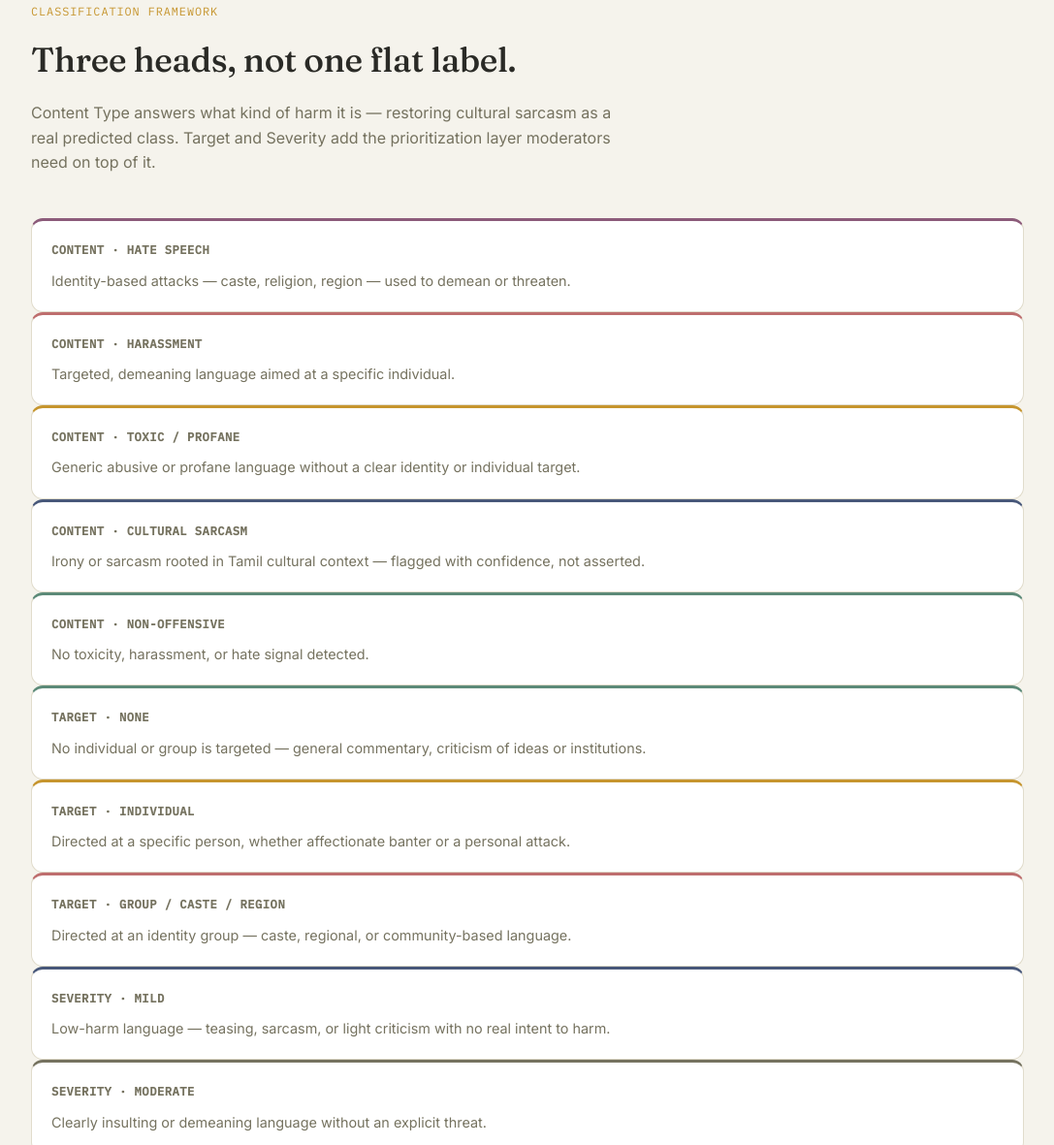
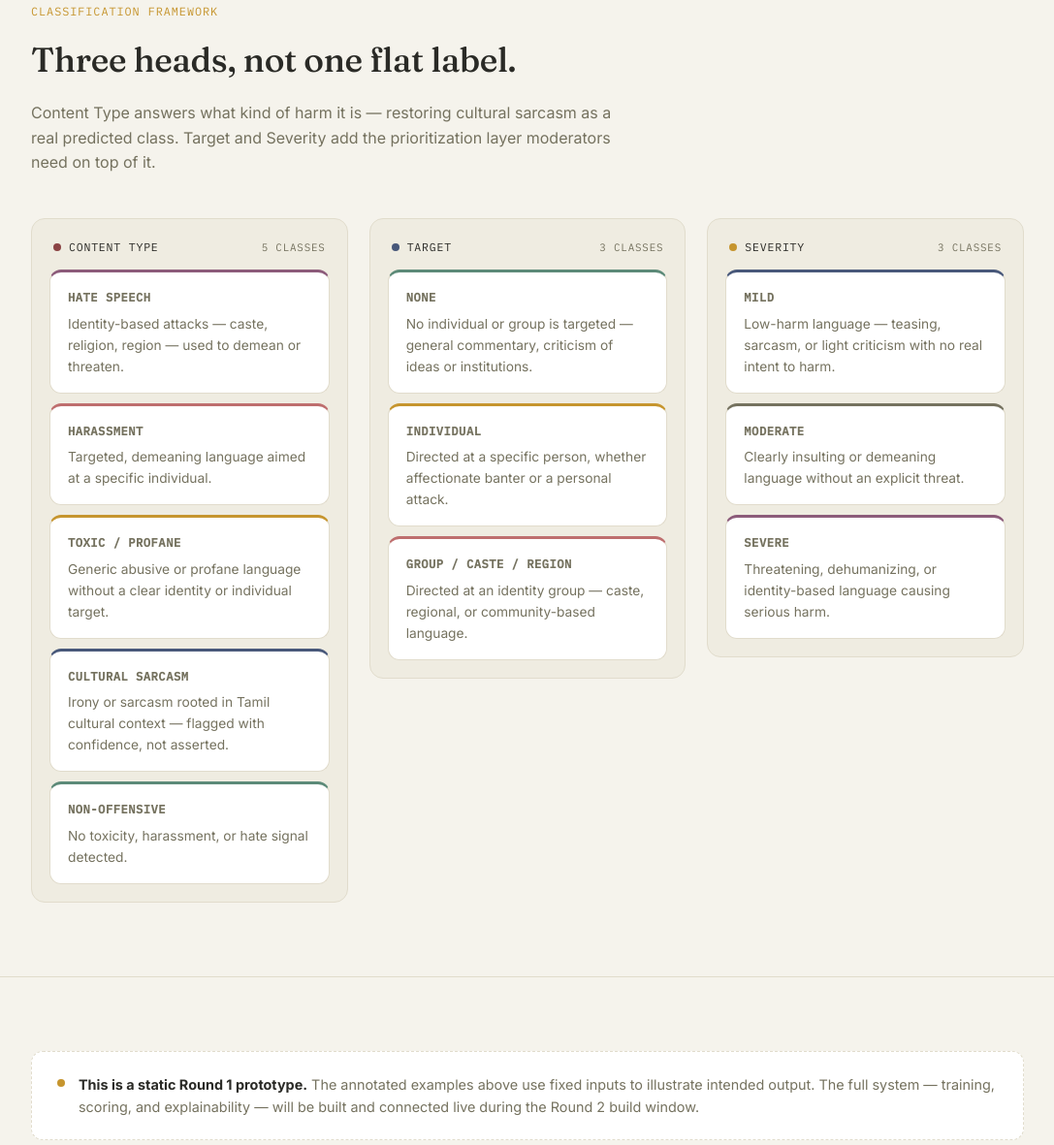
Before and after one commit to KSirushti/tanshield, a plain HTML site: page index.html in a window 1280 px wide. Shown: the part 4741-5922 px from the top of the page at 97% size, without its empty margins (96-1183 px from the left). Drawn offline with Linux system fonts and the light colour scheme.

Commit message:
Update index.html

```diff
--- a/index.html
+++ b/index.html
@@ -281,51 +281,70 @@
       <h2>Three heads, not one flat label.</h2>
       <p class="section-body">Content Type answers what kind of harm it is — restoring cultural sarcasm as a real predicted class. Target and Severity add the prioritization layer moderators need on top of it.</p>
     </div>
-    <div class="cat-grid">
+    <div class="axis-groups">
+
+      <div class="axis-group content">
+        <div class="axis-group-header"><span class="axis-group-dot"></span>Content type<span class="count">5 classes</span></div>
+        <div class="axis-group-cards">
           <div class="cat-card c6">
-        <h4>Content · Hate speech</h4>
+            <h4>Hate speech</h4>
             <p>Identity-based attacks — caste, religion, region — used to demean or threaten.</p>
           </div>
           <div class="cat-card c3">
-        <h4>Content · Harassment</h4>
+            <h4>Harassment</h4>
             <p>Targeted, demeaning language aimed at a specific individual.</p>
           </div>
           <div class="cat-card c2">
-        <h4>Content · Toxic / profane</h4>
+            <h4>Toxic / profane</h4>
             <p>Generic abusive or profane language without a clear identity or individual target.</p>
           </div>
           <div class="cat-card c4">
-        <h4>Content · Cultural sarcasm</h4>
+            <h4>Cultural sarcasm</h4>
             <p>Irony or sarcasm rooted in Tamil cultural context — flagged with confidence, not asserted.</p>
           </div>
           <div class="cat-card c1">
-        <h4>Content · Non-offensive</h4>
+            <h4>Non-offensive</h4>
             <p>No toxicity, harassment, or hate signal detected.</p>
           </div>
+        </div>
+      </div>
+
+      <div class="axis-group target">
+        <div class="axis-group-header"><span class="axis-group-dot"></span>Target<span class="count">3 classes</span></div>
+        <div class="axis-group-cards">
           <div class="cat-card c1">
-        <h4>Target · None</h4>
+            <h4>None</h4>
             <p>No individual or group is targeted — general commentary, criticism of ideas or institutions.</p>
           </div>
           <div class="cat-card c2">
-        <h4>Target · Individual</h4>
+            <h4>Individual</h4>
             <p>Directed at a specific person, whether affectionate banter or a personal attack.</p>
           </div>
           <div class="cat-card c3">
-        <h4>Target · Group / caste / region</h4>
+            <h4>Group / caste / region</h4>
             <p>Directed at an identity group — caste, regional, or community-based language.</p>
           </div>
+        </div>
+      </div>
+
+      <div class="axis-group severity">
+        <div class="axis-group-header"><span class="axis-group-dot"></span>Severity<span class="count">3 classes</span></div>
+        <div class="axis-group-cards">
           <div class="cat-card c4">
-        <h4>Severity · Mild</h4>
+            <h4>Mild</h4>
             <p>Low-harm language — teasing, sarcasm, or light criticism with no real intent to harm.</p>
           </div>
           <div class="cat-card c5">
-        <h4>Severity · Moderate</h4>
+            <h4>Moderate</h4>
             <p>Clearly insulting or demeaning language without an explicit threat.</p>
           </div>
           <div class="cat-card c6">
-        <h4>Severity · Severe</h4>
+            <h4>Severe</h4>
             <p>Threatening, dehumanizing, or identity-based language causing serious harm.</p>
           </div>
+        </div>
+      </div>
+
     </div>
   </div>
 </section>
```
Lines whose indentation alone changed are shown as unchanged.
